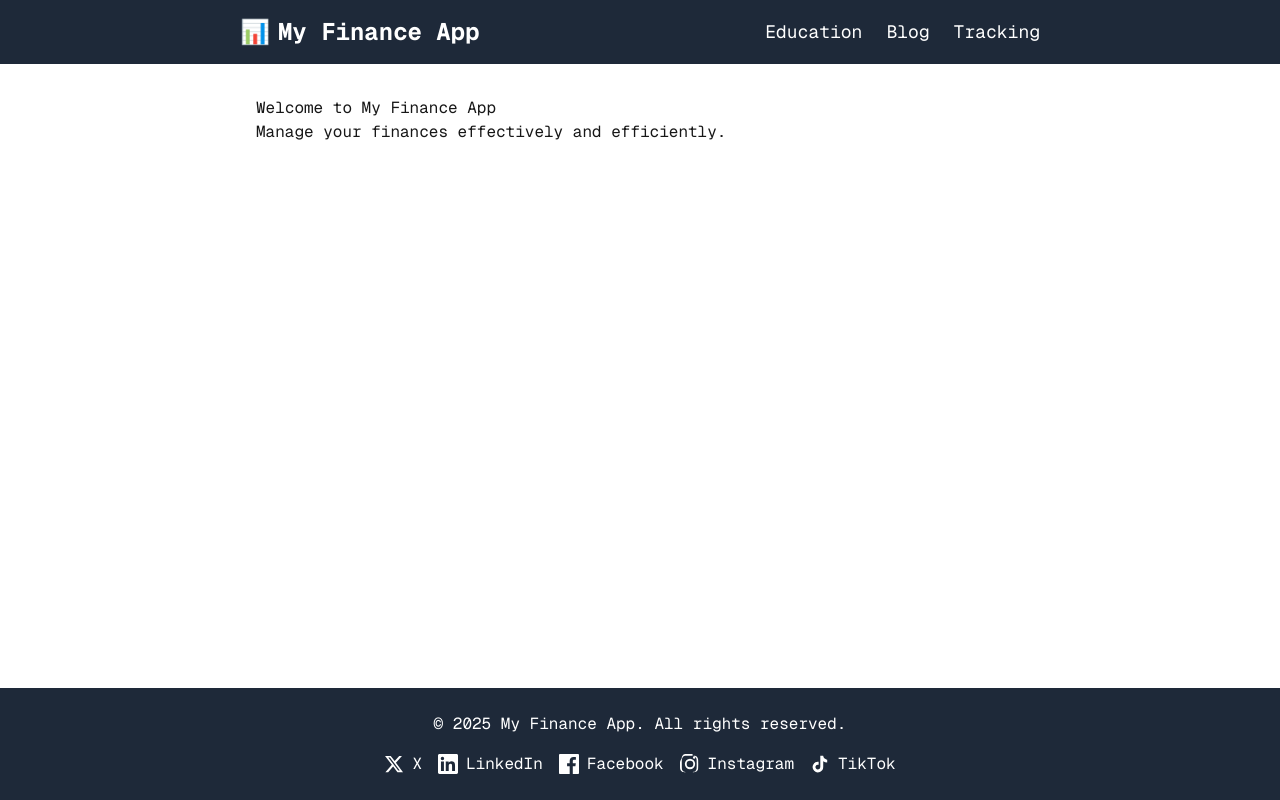
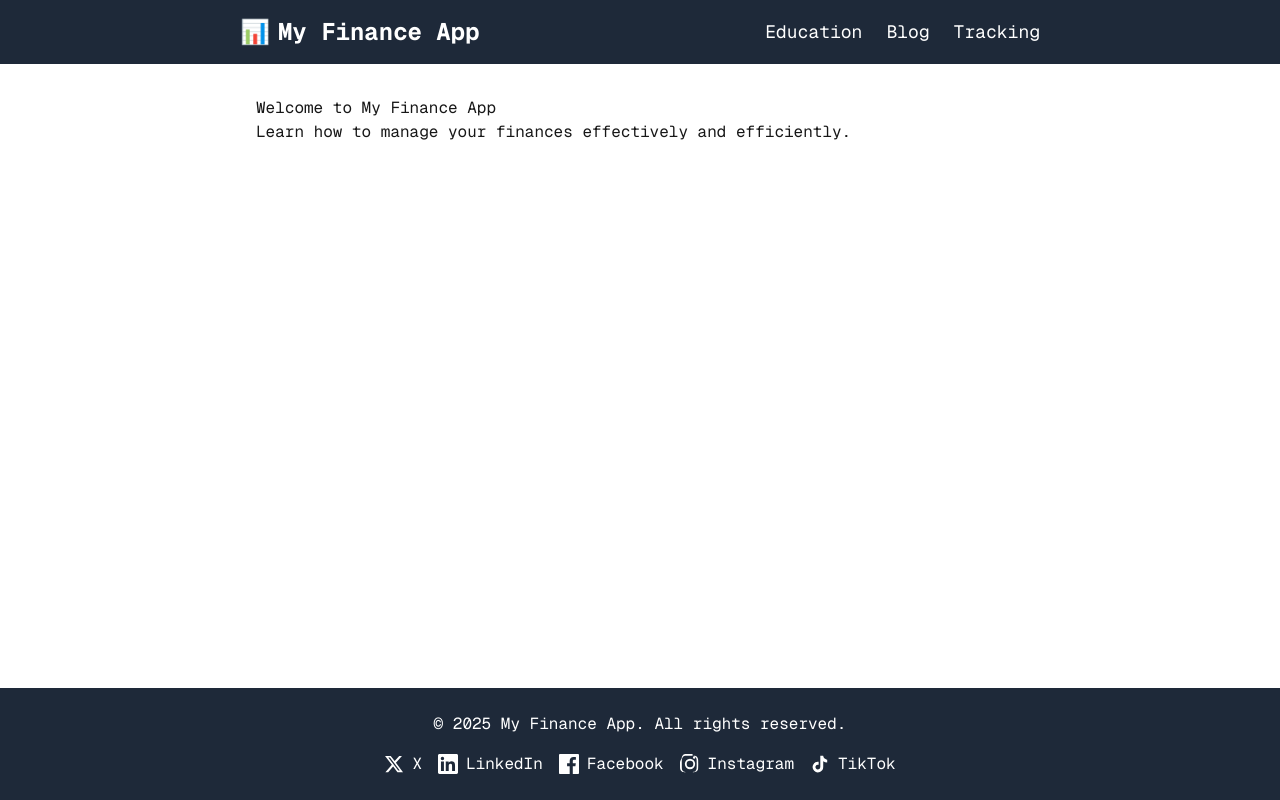
Before and after one commit to FraneCaleta/finance-education, a Next.js app: page / in a window 1280 px wide. Built offline with nearby package versions, Linux system fonts and the light colour scheme.

Commit message:
back from vacation commit

```diff
--- a/src/app/page.tsx
+++ b/src/app/page.tsx
@@ -4,7 +4,7 @@ export default function Home() {
   return (
     <div>
       <h1>Welcome to My Finance App</h1>
-      <p>Manage your finances effectively and efficiently.</p>
+      <p>Learn how to manage your finances effectively and efficiently.</p>
     </div>
   );
 }
```
